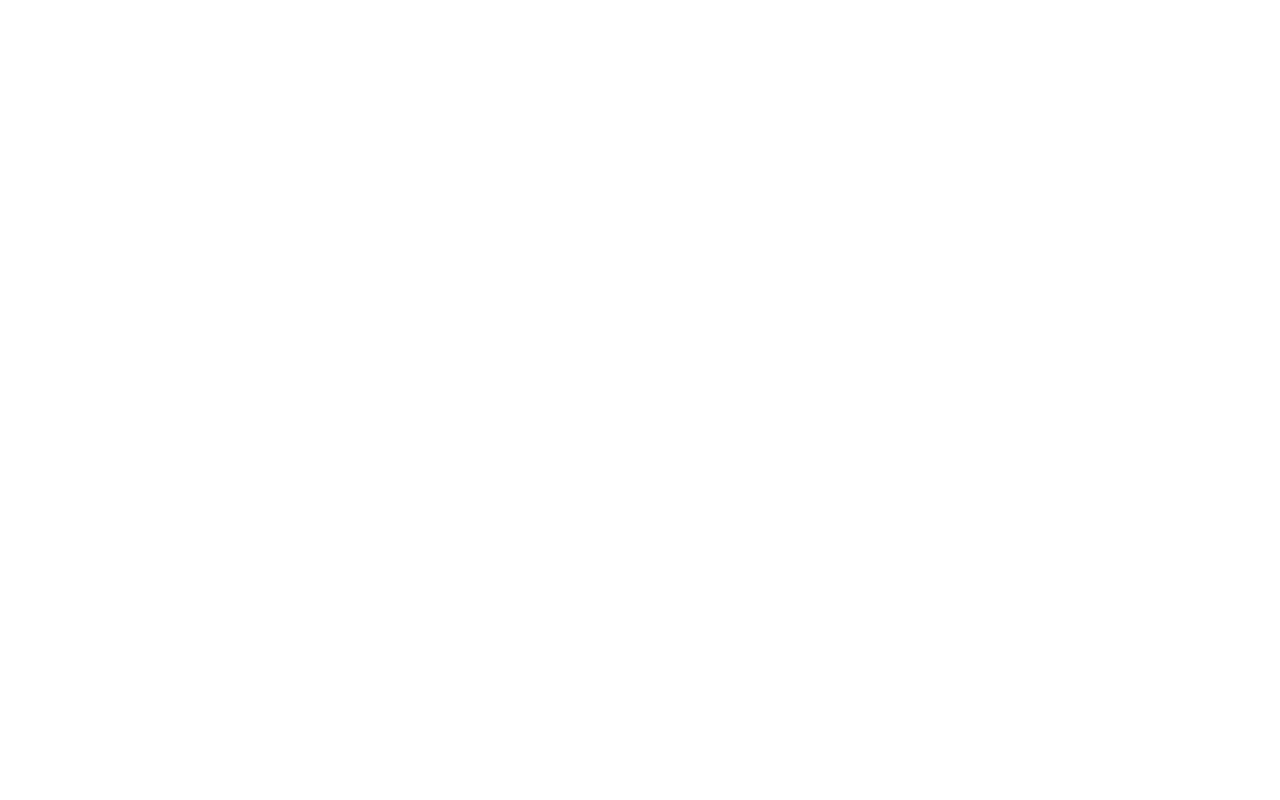
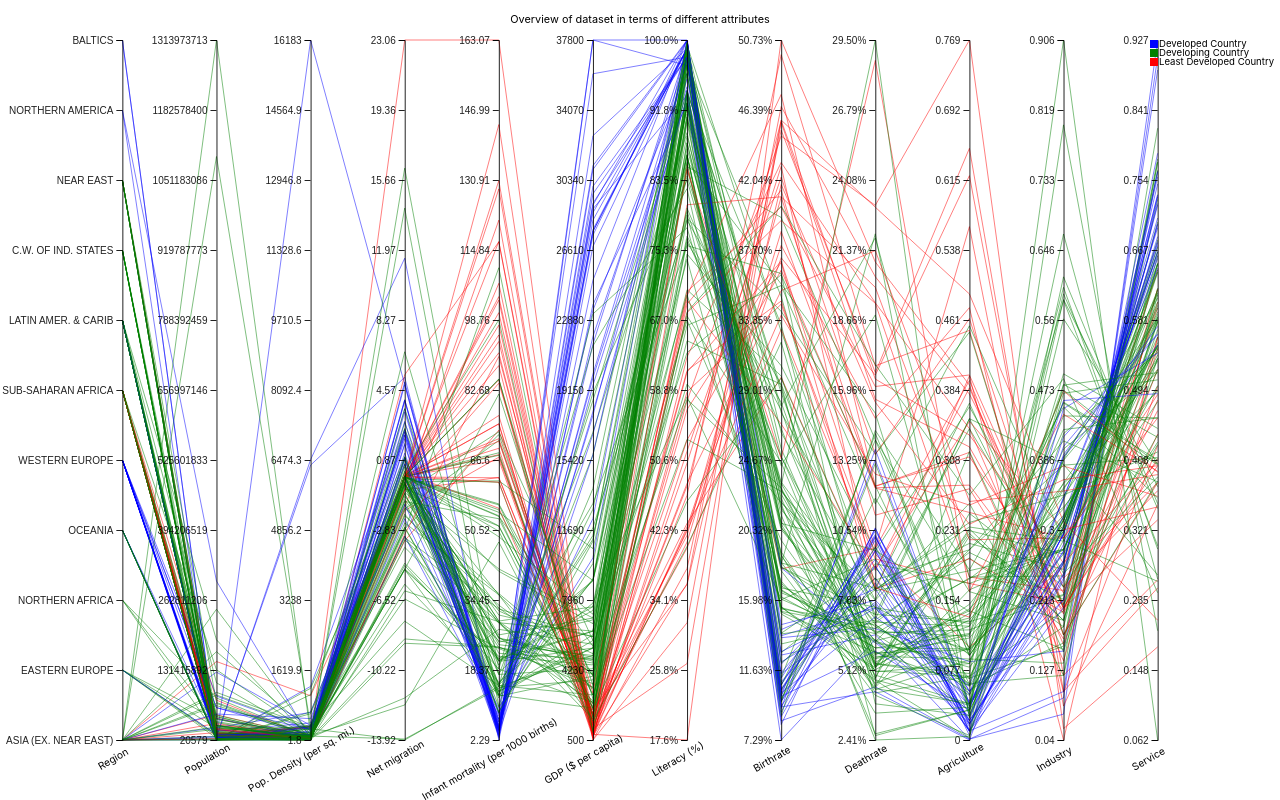
Before and after one commit to uilnauyisDP/ParallelCoordinate, a plain HTML site: page index.html in a window 1280 px wide. Drawn offline with nearby package versions, Linux system fonts and the light colour scheme; the site is published under a folder, as on GitHub Pages, so addresses that start at the root find nothing.

Commit message:
Update index.html

```diff
--- a/index.html
+++ b/index.html
@@ -5,8 +5,8 @@
     <meta name="viewport" content="width=device-width, initial-scale=1.0" />
     <link rel="stylesheet" href="https://cdnjs.cloudflare.com/ajax/libs/materialize/1.0.0/css/materialize.min.css">
     <title>ECS272 Information Visualization</title>
-    <script type="module" crossorigin src="/assets/index-7a56b1ce.js"></script>
-    <link rel="stylesheet" href="/assets/index-cf74a84b.css">
+    <script type="module" crossorigin src="./assets/index-7a56b1ce.js"></script>
+    <link rel="stylesheet" href="./assets/index-cf74a84b.css">
   </head>
   <body>
     <div id="app"></div>
```
